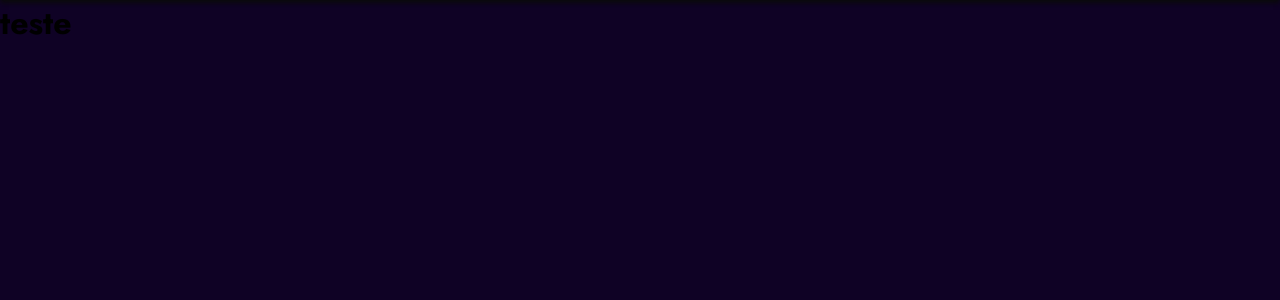
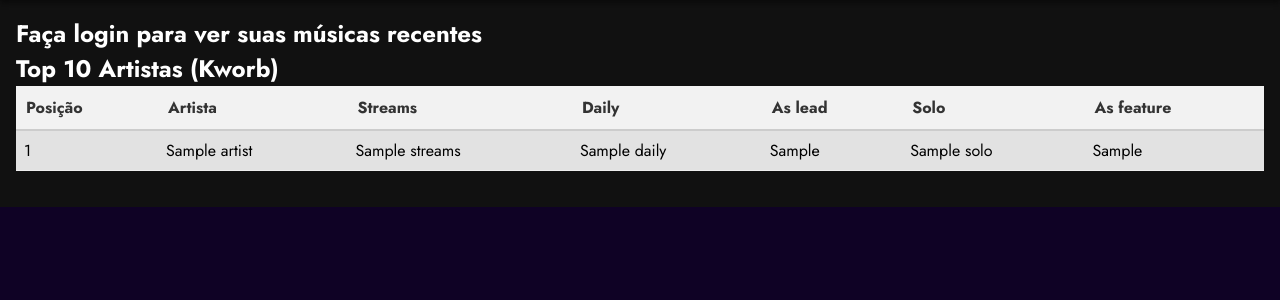
Before and after one commit to XDChaves/Spotsongs, a Flask app: template templates/spotmostpopular.html in a window 1280 px wide. Shown: the part 100-400 px from the top of the page. Run offline with Flask 3, Linux system fonts and the light colour scheme; the template is opened without the code that fills it: most values are stand-ins (such as "Sample title", 1, 10 or a date in 2020); some web fonts are replaced.

Commit message:
Refactor spotmostpopular route to include top artists data and update template links; clean up unused CSS and HTML sections

```diff
--- a/static/mostpopularsongsCSS.css
+++ b/static/mostpopularsongsCSS.css
@@ -0,0 +1,54 @@
+.testx{
+    background-color: #111111;
+    padding: 1rem;
+    color: #ffffff;
+}
+.username1{
+    font-size: 1.5rem;
+    font-weight: bold;
+    text-align: center;
+    margin-bottom: 1rem;
+}
+table {
+    color: #000000;
+    width: 100%; /* Faz a tabela ocupar toda a largura do seu contêiner */
+    border-collapse: collapse; /* Colapsa as bordas entre as células da tabela para uma aparência mais limpa */
+    margin-bottom: 20px; /* Adiciona um espaço abaixo da tabela */
+}
+
+thead th {
+    background-color: #f2f2f2; /* Cor de fundo cinza claro para o cabeçalho */
+    color: #333; /* Cor do texto cinza escuro para o cabeçalho */
+    font-weight: bold; /* Deixa o texto do cabeçalho em negrito */
+    padding: 10px; /* Adiciona espaçamento interno nas células do cabeçalho */
+    text-align: left; /* Alinha o texto do cabeçalho à esquerda */
+    border-bottom: 2px solid #ccc; /* Adiciona uma borda inferior mais grossa ao cabeçalho */
+}
+
+tbody td {
+    padding: 8px; /* Adiciona espaçamento interno nas células de dados */
+    border-bottom: 1px solid #eee; /* Adiciona uma borda inferior cinza clara às células de dados */
+    text-align: left; /* Alinha o texto dos dados à esquerda */
+}
+
+tbody tr:nth-child(even) {
+    background-color: #f9f9f9; /* Cor de fundo ligeiramente diferente para linhas pares para melhor leitura */
+}
+tbody tr:nth-child(odd) {
+    background-color: #e2e2e2; /* Cor de fundo branca para linhas ímpares */
+}
+
+/* Opcional: Estilo para colunas específicas */
+.posicao {
+    width: 5%; /* Ajuste a largura conforme necessário */
+    text-align: center; /* Centraliza o número da posição */
+}
+
+.artista {
+    width: 20%; /* Ajuste a largura conforme necessário */
+}
+
+.streams, .daily, .as-lead, .solo, .as-feature {
+    width: 15%; /* Ajuste a largura conforme necessário */
+    text-align: right; /* Alinha dados numéricos à direita para melhor leitura */
+}
--- a/templates/header.html
+++ b/templates/header.html
@@ -1,6 +1,6 @@
 <header id="main-header">
     <nav>
-        <a href="/templates/index.html" class="logo-header">
+        <a href="/" class="logo-header">
             <img src="/static/images/Gearman.png">
             <text class="text">SpotSongS</text>
         </a>
--- a/templates/spotmostpopular.html
+++ b/templates/spotmostpopular.html
@@ -6,7 +6,7 @@
     <meta name="viewport" content="width=device-width, initial-scale=1.0">
 
     <link rel="stylesheet" href="/static/headerCSS.css">
-    <link rel="stylesheet" href="/static/spotmostpopularCSS.css">
+    <link rel="stylesheet" href="/static/mostpopularsongsCSS.css">
     <link rel="stylesheet" href="https://unicons.iconscout.com/release/v4.0.8/css/line.css">
 
     <link rel="apple-touch-icon" sizes="180x180" href="/static/favicon/apple-touch-icon.png">
@@ -27,7 +27,51 @@
 
     {% include 'header.html' %}
 
-    <h1>teste</h1>
+    <section class="testx">
+        {% if session.access_token %}
+            <p class="username1">Olá, {{ username }}!<br></p>
+            <div id="recent-tracks">
+                <!-- Músicas recentes serão carregadas aqui -->
+            </div>
+        {% else %}
+            <h2>Faça login para ver suas músicas recentes</h2>
+        {% endif %}
+
+        <div class="testando">
+            {% if top_artists %}
+            <h2>Top 10 Artistas (Kworb)</h2>
+            <table>
+                <thead>
+                    <tr>
+                        <th>Posição</th>
+                        <th>Artista</th>
+                        <th>Streams</th>
+                        <th>Daily</th>
+                        <th>As lead</th>
+                        <th>Solo</th>
+                        <th>As feature</th>
+                    </tr>
+                </thead>
+                <tbody>
+                    {% for artist in top_artists %}
+                    <tr>
+                        <td>{{ loop.index }}</td>
+                        <td>{{ artist.Artist }}</td>
+                        <td>{{ artist.Streams }}</td>
+                        <td>{{ artist.Daily }}</td>
+                        <td>{{ artist['As lead'] }}</td>
+                        <td>{{ artist.Solo }}</td>
+                        <td>{{ artist['As feature'] }}</td>
+                    </tr>
+                    {% endfor %}
+                </tbody>
+            </table>
+            {% else %}
+            <p>Não foi possível carregar os dados dos artistas.</p>
+            {% endif %}
+
+        </div>
+    </section>
 
 </body>
 
--- a/view.py
+++ b/view.py
@@ -15,7 +15,12 @@ def index():
     return render_template('index.html', username=username, top_artists=top_artists_list)
 
 def spotmostpopular():
-    return render_template('spotmostpopular.html')
+    username = session.get("username")
+    top_artists_df = extrair_top_artistas_spotify_kworb()
+    top_artists_list = []
+    if top_artists_df is not None:
+        top_artists_list = top_artists_df.head(10).to_dict('records')
+    return render_template('/spotmostpopular.html', username=username, top_artists=top_artists_list)
 
 # Callback do Spotify depois do login
 def callback():
```
Also changed, not shown: static/indexCSS.css (+1 -7 lines), templates/index.html (+0 -43 lines).
